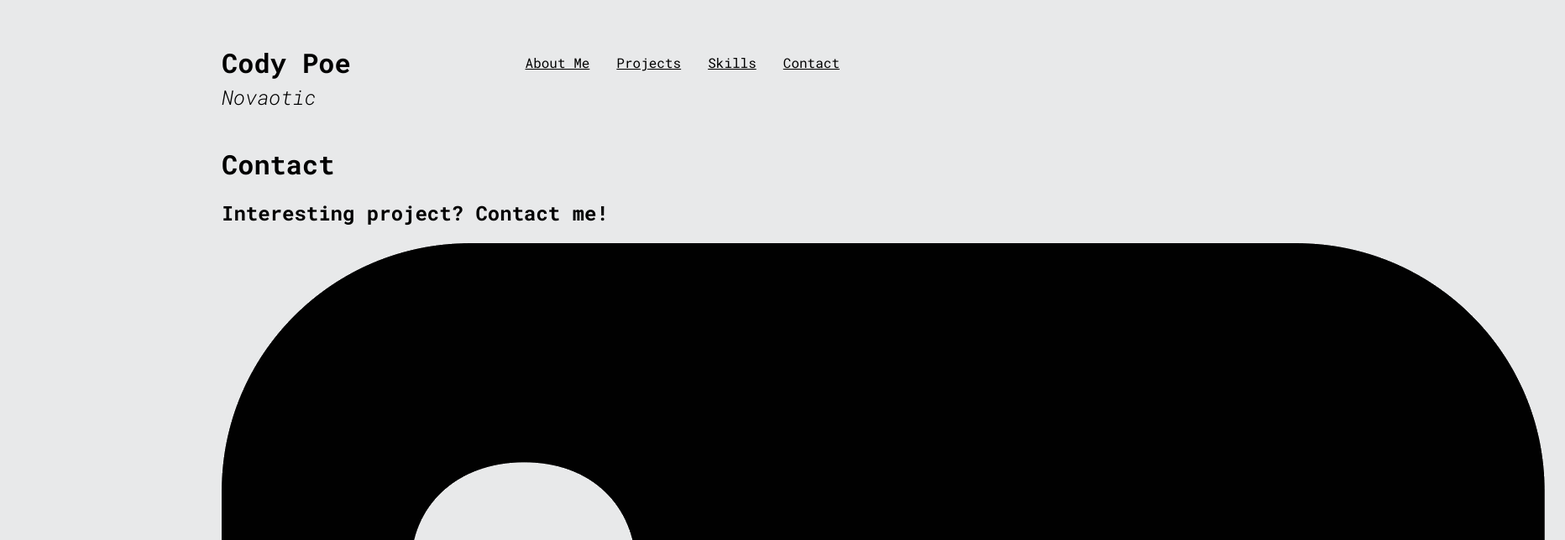
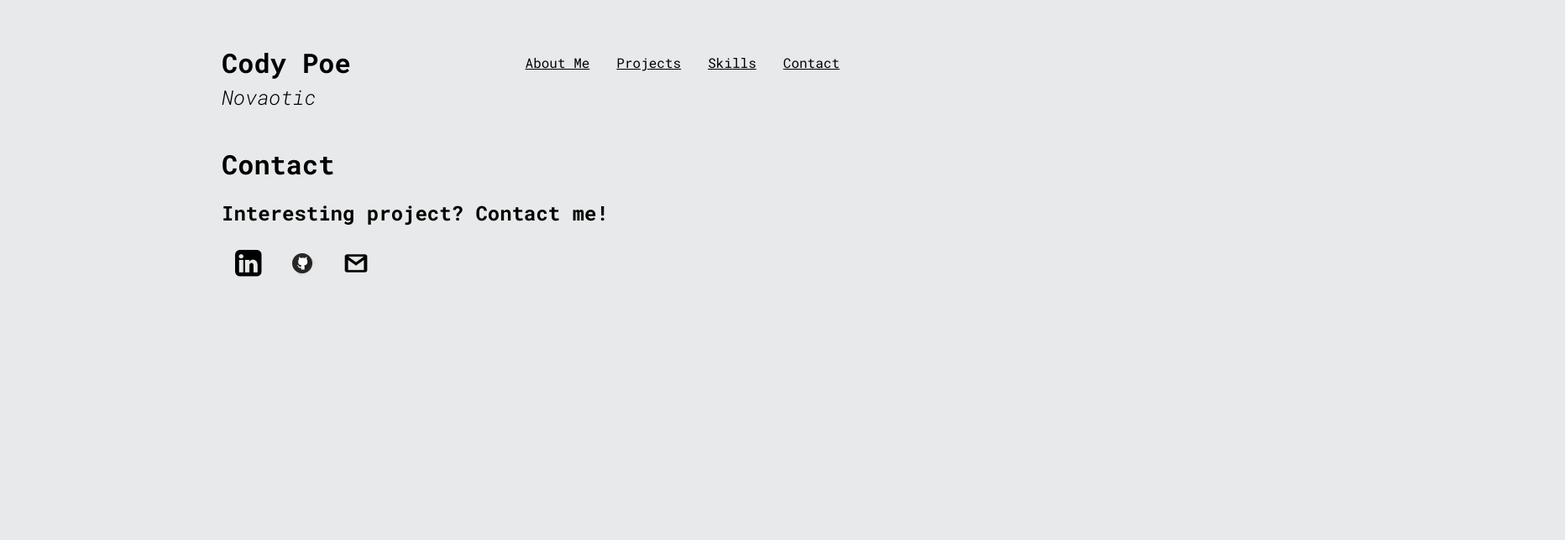
Before and after one commit to Novaotic/Portfolio, a plain HTML site: page contact.html in a window 1280 px wide. Shown: the top 644 px of the page at 84% size, 1864 px wide, since content can reach past the window. Drawn offline with Linux system fonts and the light colour scheme.

Commit message:
Add contact styling

```diff
--- a/resources/css/style.css
+++ b/resources/css/style.css
@@ -68,3 +68,15 @@ a {
     display: flex;
     width: 40%;
 }
+
+/*Contact Page*/
+
+.contacticons {
+    display: flex;
+}
+
+.contacticons img {
+    height: 2rem;
+    width: 2rem;
+    padding: .5rem 1rem;
+}
```
